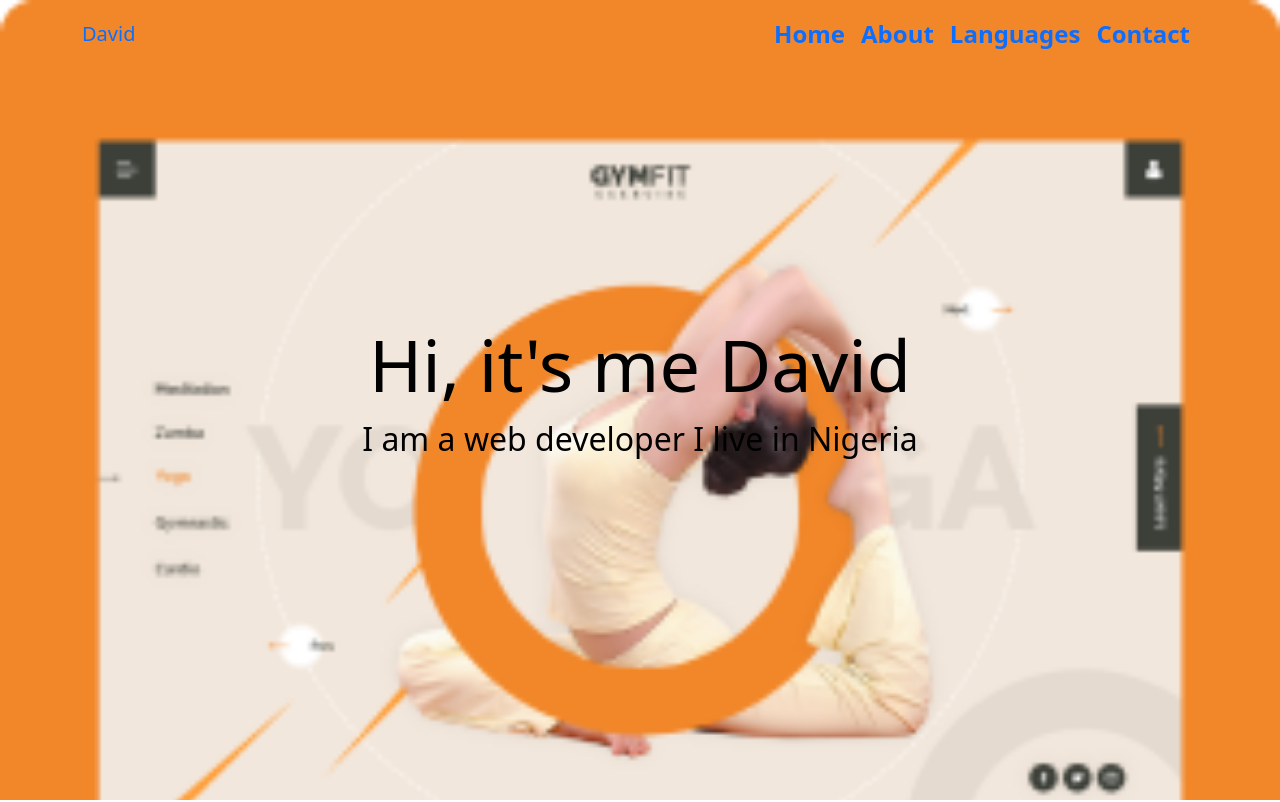
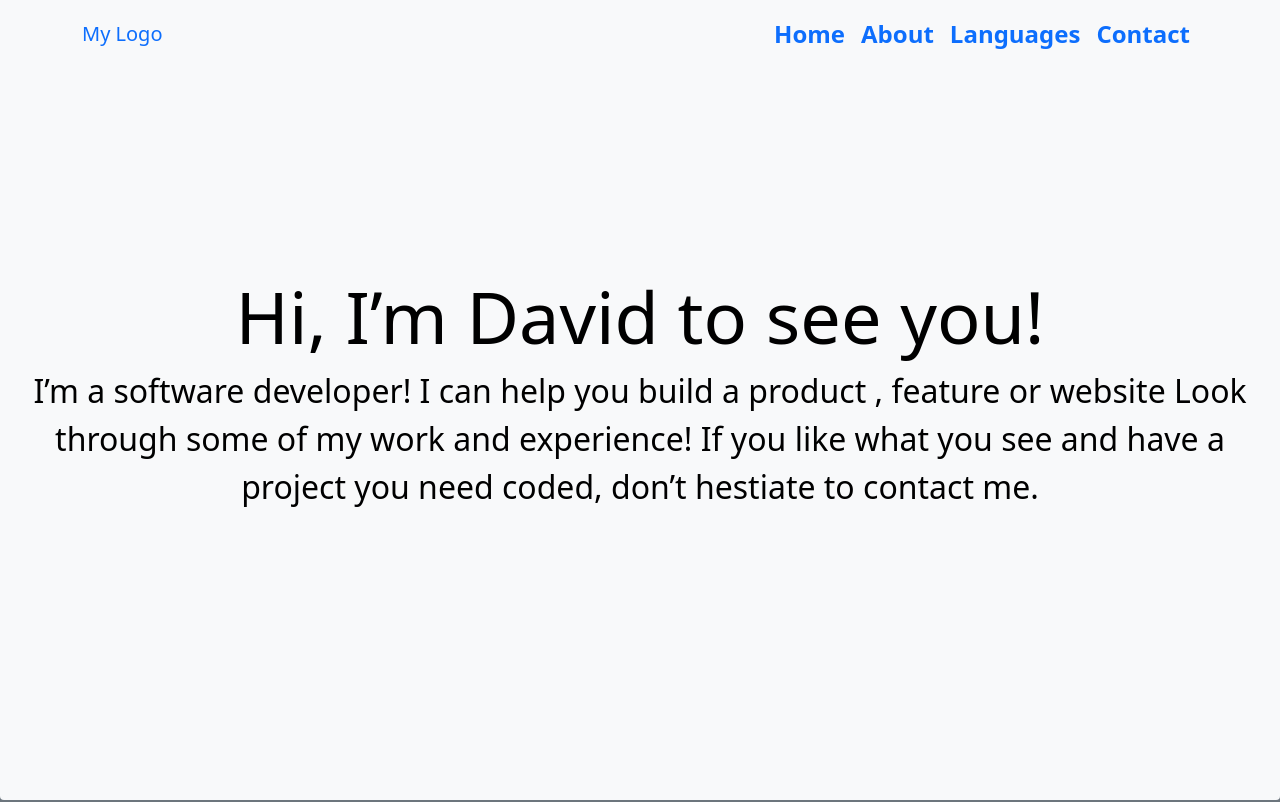
Before and after one commit to david30-maker/try-bootstrap, a plain HTML site: page index.html in a window 1280 px wide. Shown: the top 802 px of the page. Drawn offline with nearby package versions, Linux system fonts and the light colour scheme; files whose address does not match are found by name.

Commit message:
Add changes to html and css file

```diff
--- a/index.html
+++ b/index.html
@@ -15,13 +15,15 @@
 
 </head>
 
-<body>
+<body class="bg-secondary">
 
-    <nav class="navbar navbar-expand-lg fixed-top navbarScroll text-bg-secondary">
-        <div class="container">
-            <a class="navbar-brand" href="#">David</a>
+    <div class="bg-light rounded-bottom">
+    <nav class="navbar navbar-expand-lg fixed-top navbarScroll">
+        <div class="container  bg-light">
+            <a class="navbar-brand" href="#">My Logo</a>
             <button class="navbar-toggler" type="button" data-bs-toggle="collapse"
-                data-bs-target="#navbarSupportedContent" aria-controls="navbarSupportedContent" aria-expanded="false"
+                data-bs-target="#navbarSupportedContent" aria-controls="navbarSupportedContent"
+                aria-expanded="false"
                 aria-label="Toggle navigation">
                 <span class="navbar-toggler-icon"></span>
             </button>
@@ -51,13 +53,16 @@
         <div class="container-fluid">
             <div class="row">
                 <div class="col-lg-12 col-md-12 col-sm-12 col-xs-12 hero-text">
-                    <h2 class="hero_title">Hi, it's me David</h2>
-                    <p class="hero_desc">I am a web developer I live in Nigeria</p>
+                    <h2 class="hero_title"> Hi, I’m David to see you!</h2>
+                    <p class="hero_desc">I’m a software developer! I can help you build a product ,
+                        feature or website Look through some of my work and experience! If you like
+                        what you see and have a
+                        project you need coded, don’t hestiate to contact me.</p>
                 </div>
             </div>
         </div>
     </section>
-
+</div>
 
     <!-- about section-->
     <section id="about">
@@ -91,7 +96,6 @@
                     </div>
                 </div>
     </section>
-
 
     <!-- services section-->
     <section id="services">
--- a/style.css
+++ b/style.css
@@ -4,15 +4,14 @@
     box-sizing: border-box;
   }
 
-  .navbarScroll.navbarDark {
-box-shadow: 0 0.25px 8px 0 rgba(169, 169, 175, 0.2);
-width: 100%;
-    background-color: black;
-}
+  .div-cont{
+    border-bottom-left-radius: 10px;
+    margin-bottom: 30px;
+  }
 
 .bgimage {
     height:100vh;
-    background: url('images/Portfolio_3.png');
+   /* background: url('images/Portfolio_3.png');*/
     background-size:cover;
     position:relative;
 }
```
